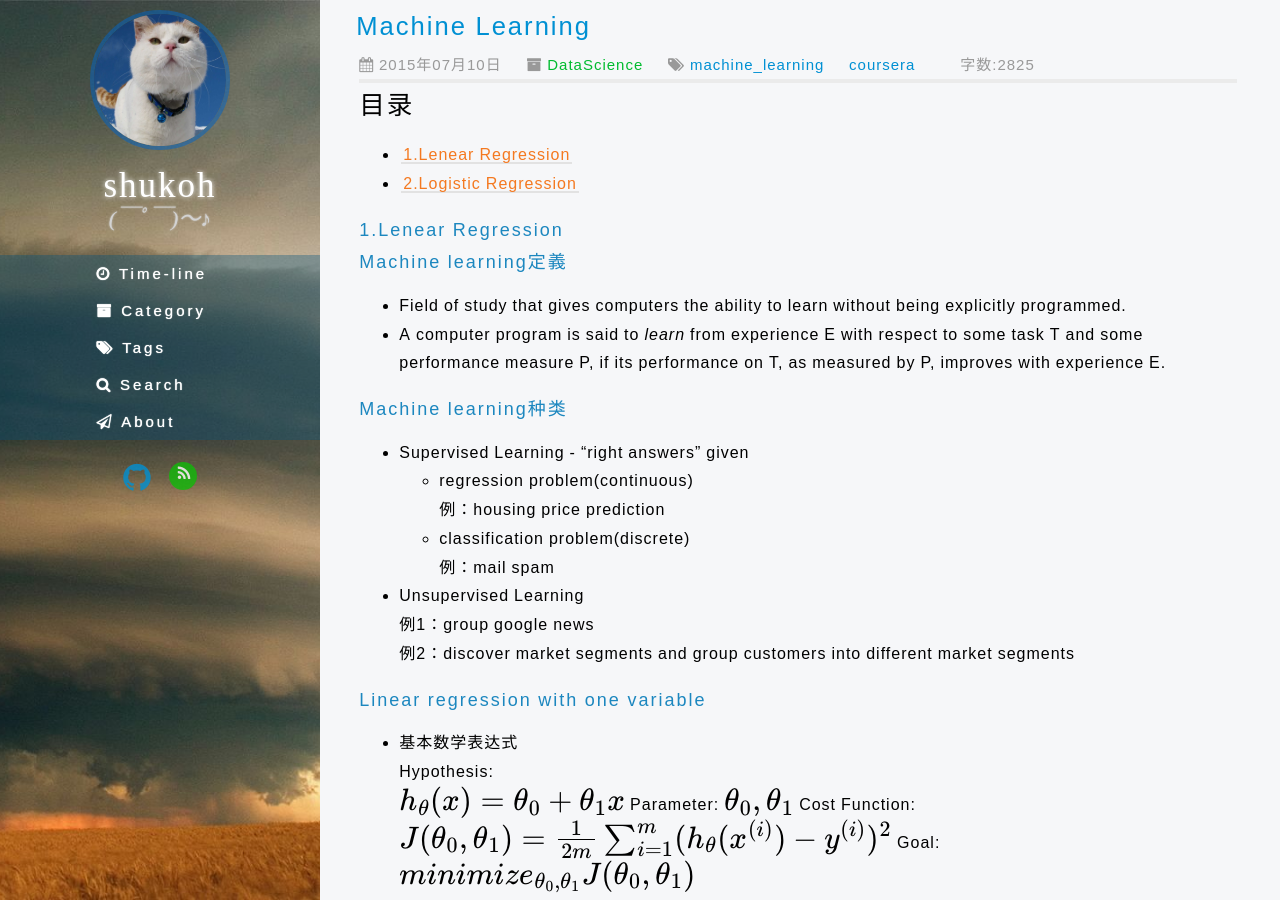
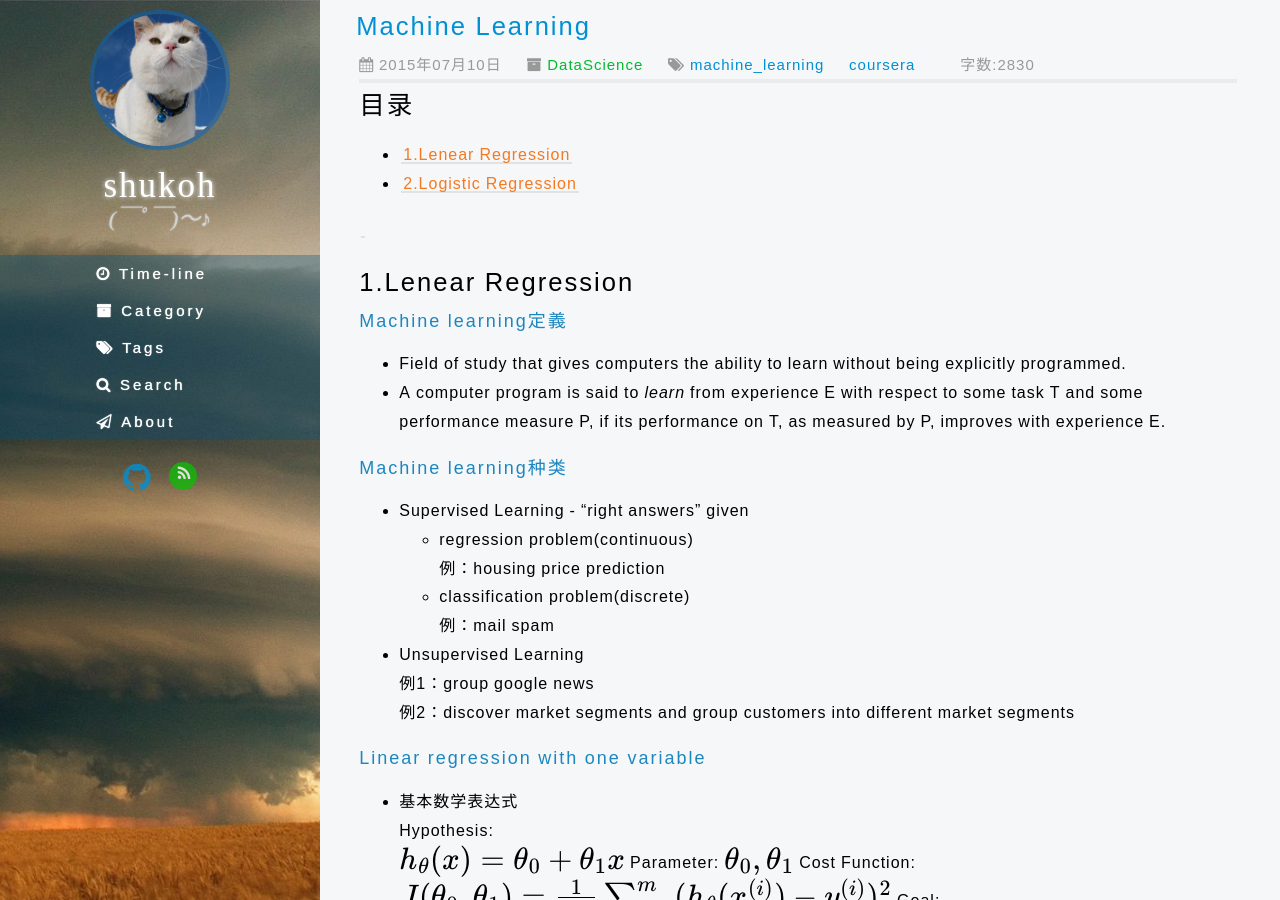
Before and after one commit to shukohChin/shukohChin.github.io, a Jekyll site: the page built from _posts/dataScience/2015-7-10-Machine Learning.md, in a window 1280 px wide and 900 px high. Built offline with Jekyll 4.4.1, drawn with Linux system fonts in a browser that asks for light colours; nearby versions of some CDN libraries; library files that are not in the unit come from our copies; Markdown is read by kramdown in place of the engine named in the settings; formulas are drawn with MathJax 3; comment, search, counter and statistics services are not loaded.

Commit message:
post memo

```diff
--- a/_posts/dataScience/2015-7-10-Machine Learning.md
+++ b/_posts/dataScience/2015-7-10-Machine Learning.md
@@ -6,10 +6,11 @@
 ---
 
 # 目录
-- [1.Lenear Regression](#1.Lenear Regression)
-- [2.Logistic Regression](#2.Logistic Regression)
+- [1.Lenear Regression](#1)
+- [2.Logistic Regression](#2)
 
-### 1.Lenear Regression
+<a name="1"></a>
+# 1.Lenear Regression
 ### Machine learning定義
 * Field of study that gives computers the ability to learn without being explicitly programmed.
 * A computer program is said to _learn_ from experience E with respect to some task T and some performance measure P, if its performance on T, as measured by P, improves with experience E.
@@ -100,8 +101,8 @@
 ### Feature Scalling
 
 
-
-### 2.Logistic Regression
+<a name="2"></a>
+# 2.Logistic Regression
 ### Classfication
 * 基本概念
 	Email: Spam/Not Spam
```
